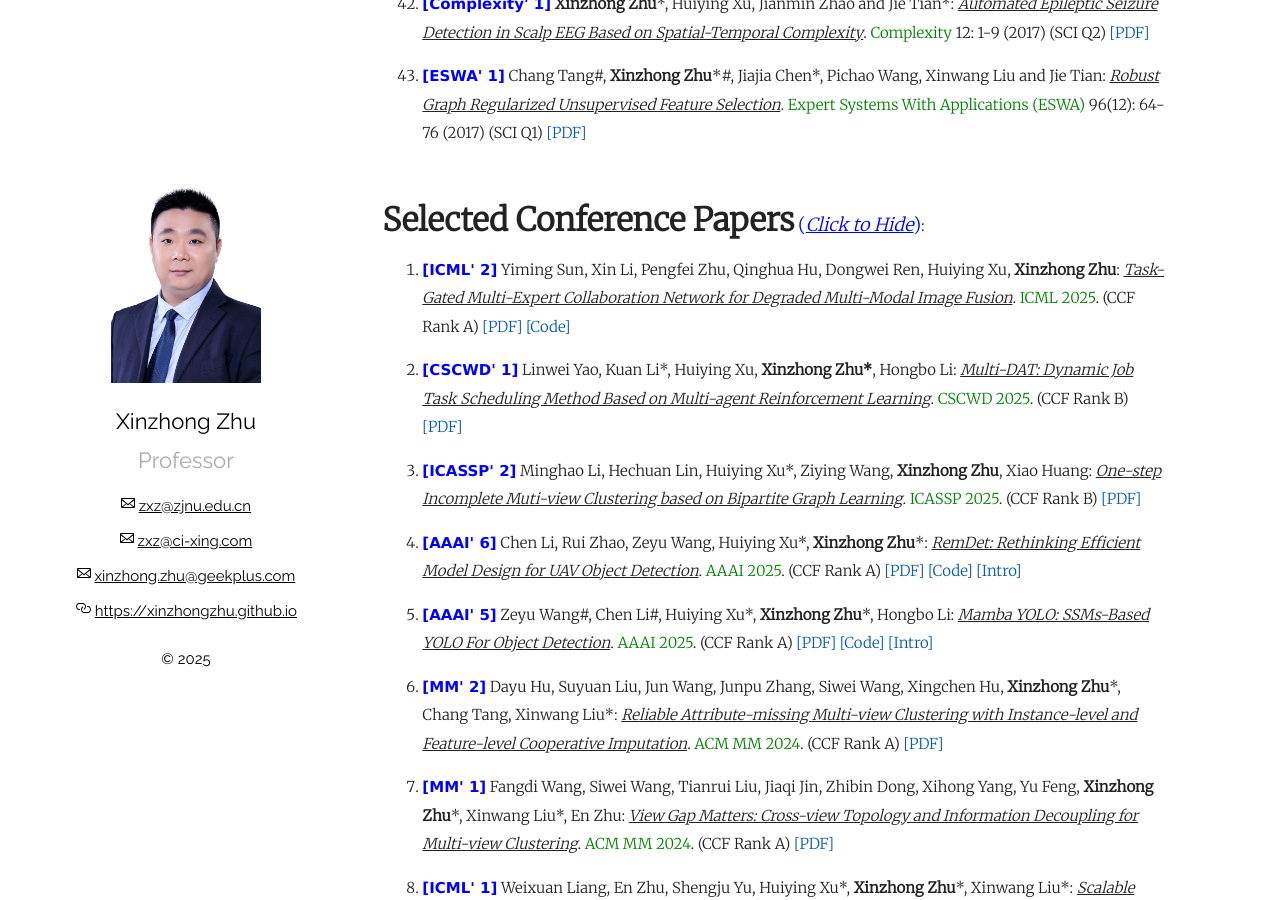
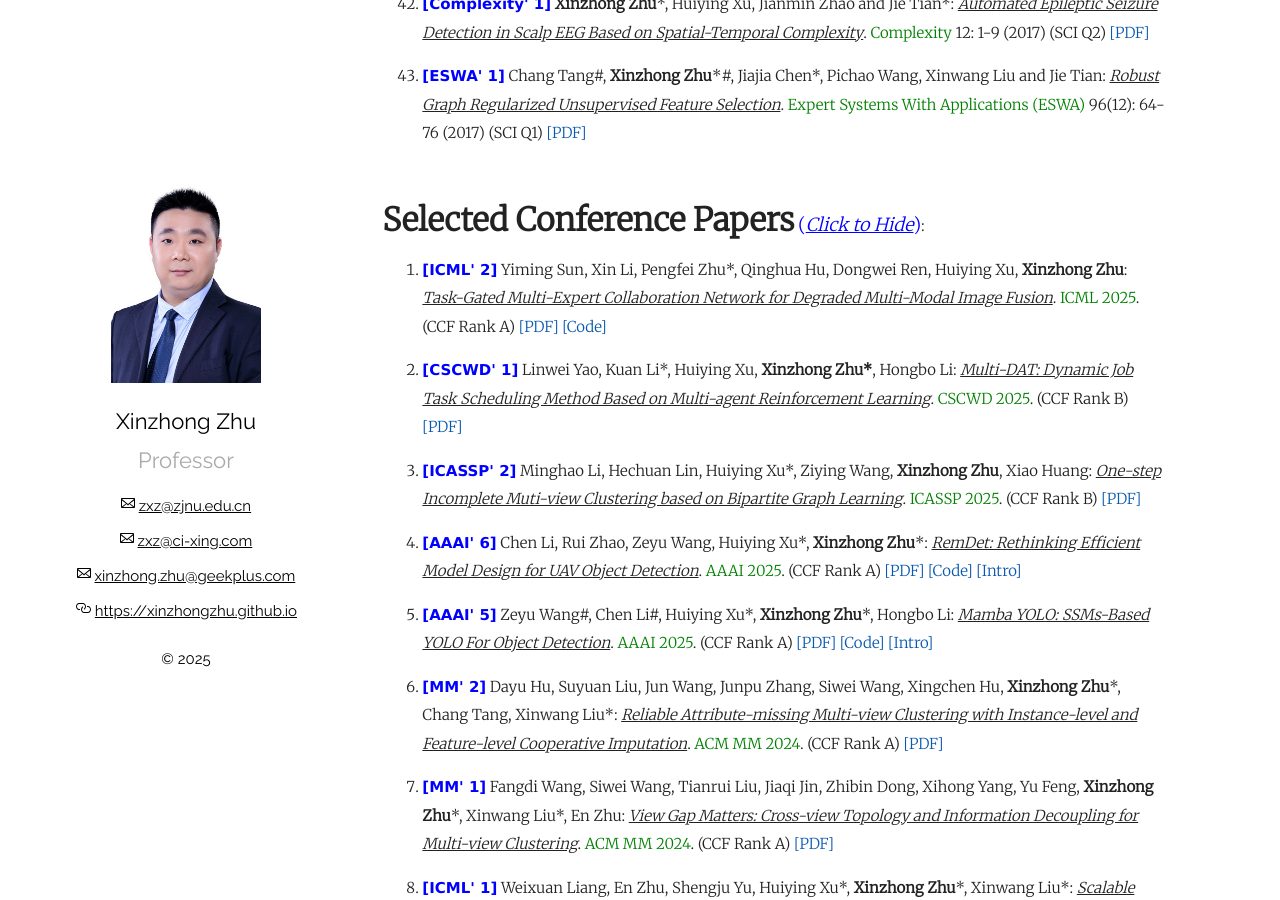
Before and after one commit to xinzhongzhu/xinzhongzhu.github.io, a Jekyll site: the page built from index.md, in a window 1280 px wide and 900 px high, scrolled down 4990 px. Built offline with Jekyll 4.4.1, drawn with Linux system fonts in a browser that asks for light colours.

Commit message:
Update index.md

```diff
--- a/index.md
+++ b/index.md
@@ -133,7 +133,7 @@ Please drop me a message by email: <u>zxz@zjnu.edu.cn</u> or <u>zxz@ci-xing.com<
   <p>
     <ol>
 
-<p style="margin-top: 8px;"><li><font face="verdana" color="blue"><b>[ICML' 2]</b></font> Yiming Sun, Xin Li, Pengfei Zhu, Qinghua Hu, Dongwei Ren, Huiying Xu, <b>Xinzhong Zhu</b>: <i><u>Task-Gated Multi-Expert Collaboration Network for Degraded Multi-Modal Image Fusion</u></i>. <font color="green">ICML 2025</font>. (CCF Rank A) <a href = "https://xinzhongzhu.github.io/document/3251_Task_Gated_Multi_Expert.pdf">[PDF]</a> <a href = "https://github.com/LeeX54946/TG-ECNet">[Code]</a>  </li></p>
+<p style="margin-top: 8px;"><li><font face="verdana" color="blue"><b>[ICML' 2]</b></font> Yiming Sun, Xin Li, Pengfei Zhu*, Qinghua Hu, Dongwei Ren, Huiying Xu, <b>Xinzhong Zhu</b>: <i><u>Task-Gated Multi-Expert Collaboration Network for Degraded Multi-Modal Image Fusion</u></i>. <font color="green">ICML 2025</font>. (CCF Rank A) <a href = "https://xinzhongzhu.github.io/document/3251_Task_Gated_Multi_Expert.pdf">[PDF]</a> <a href = "https://github.com/LeeX54946/TG-ECNet">[Code]</a>  </li></p>
 
 <p style="margin-top: 8px;"><li><font face="verdana" color="blue"><b>[CSCWD' 1]</b></font> Linwei Yao, Kuan Li*, Huiying Xu, <b>Xinzhong Zhu*</b>,  Hongbo Li: <i><u>Multi-DAT: Dynamic Job Task Scheduling Method Based on Multi-agent Reinforcement Learning</u></i>. <font color="green">CSCWD 2025</font>. (CCF Rank B) <a href = "https://xinzhongzhu.github.io/document/Dynamic_scheduling_of_carrier_based_aircraft_support_tasks_based_on_multi_agent_reinforcement_learning.pdf">[PDF]</a>  </li></p>
 
```
